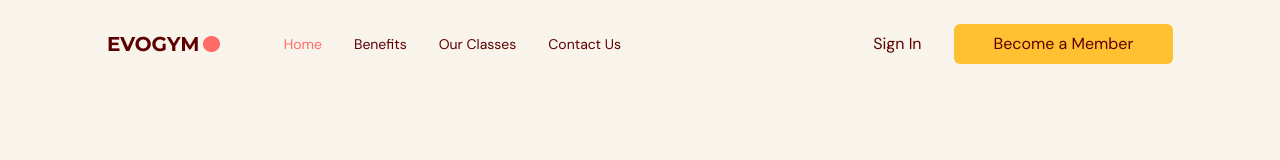
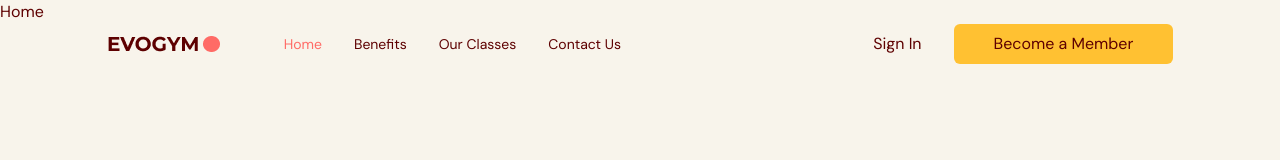
Before and after one commit to platisam/TS_FitnessApp, a React (Vite) app: page / in a window 1280 px wide. Shown: the top 160 px of the page. Built offline with nearby package versions, Linux system fonts and the light colour scheme.

Commit message:
creating and adding Home component

```diff
--- a/src/App.tsx
+++ b/src/App.tsx
@@ -1,6 +1,7 @@
 import Navbar from "@/scenes/navbar";
 import { useEffect, useState } from "react";
 import { SelectedPage } from "@/shared/types.ts";
+import Home from "./scenes/home";
 
 function App() {
   const [selectedPage, setSelectedPage] = useState<SelectedPage>(
@@ -27,6 +28,7 @@ function App() {
         selectedPage={selectedPage}
         setSelectedPage={setSelectedPage}
       />
+      <Home setSelectedPage={setSelectedPage} />
     </div>
   );
 }
--- /dev/null
+++ b/src/scenes/home/index.tsx
@@ -0,0 +1,14 @@
+import useMediaQuery from "@/hooks/useMediaQuery";
+import { SelectedPage } from "../../shared/types";
+
+type Props = {
+  setSelectedPage: (value: SelectedPage) => void;
+};
+
+const Home = ({ setSelectedPage }: Props) => {
+  const isAboveMediumScreens = useMediaQuery("(min-width:1060px)");
+
+  return <div>Home</div>;
+};
+
+export default Home;
```
